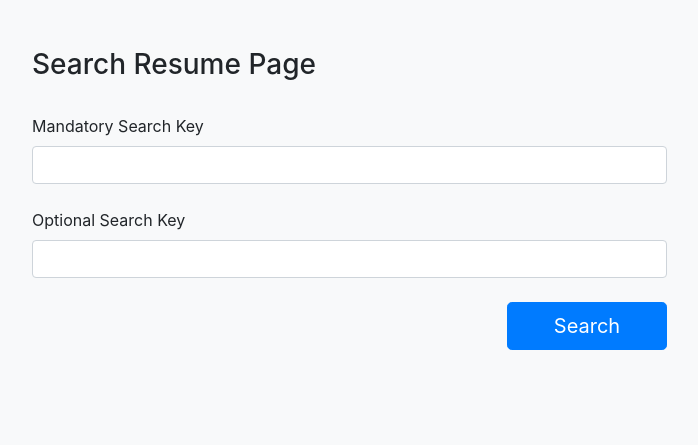
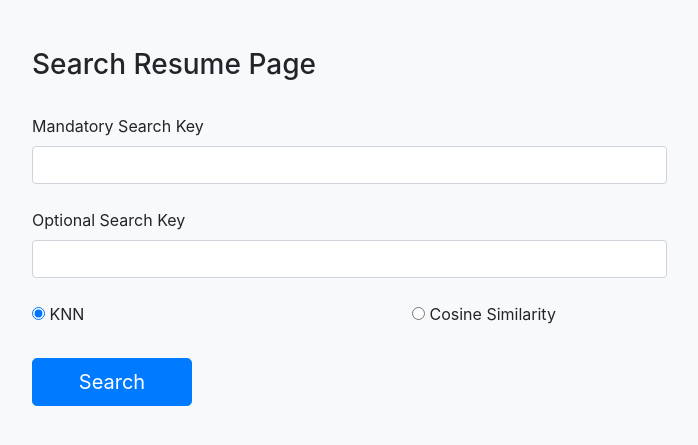
Before and after one commit to XiaoyanYang2008/IRS-MRS-F2M2HRSystem, a Flask app: page /searchResumePage in a window 1280 px wide. Shown: the top 445 px of the page, without its empty margins (53-751 px from the left). Run offline with Flask 2, Linux system fonts and the light colour scheme; some libraries are stand-ins or nearby versions.

Commit message:
Added radio button to select the type of algorithm to be used (resolve #11). New input name is algorithmType. Valid Value is "KNN" (default checked) and "cosinesim".

```diff
--- a/webapp/templates/searchResumePage.html
+++ b/webapp/templates/searchResumePage.html
@@ -42,7 +42,8 @@
                     <div class="col-sm-7" align="left"><label for="importantKey">Mandatory Search Key </label></div>
                 </div>
                 <div class="row">
-                    <div class="col-sm-7"><input class="form-control" id="importantKey" maxlength="100" name="importantKey"></div>
+                    <div align="left" class="col-sm-7"><input class="form-control" id="importantKey" maxlength="100"
+                                                              name="importantKey"></div>
                     <div class="col-sm"></div>
                 </div>
                 <div class="row">
@@ -52,17 +53,29 @@
                     <div class="col-sm-7" align="left"><label for="optionKey">Optional Search Key </label></div>
                 </div>
                 <div class="row">
-                    <div class="col-sm-7"><input class="form-control" id="optionKey" maxlength="100" name="optionKey"></div>
+                    <div align="left" class="col-sm-7"><input class="form-control" id="optionKey" maxlength="100"
+                                                              name="optionKey"></div>
                     <div class="col-sm"></div>
                 </div>
                 <div class="row">
                     <div class="col-sm">&nbsp;</div>
                 </div>
                 <div class="row">
+                    <div align="left" class="col-sm"><input checked id="KNN" name="algorithmType" type="radio"> <label
+                            for="KNN">KNN</label></div>
+                    <div align="left" class="col-sm"><input id="cosinesim" name="algorithmType" type="radio"> <label
+                            for="cosinesim">Cosine Similarity</label></div>
+                    <div class="col-sm"></div>
+                </div>
+                <div class="row">
+                    <div class="col-sm">&nbsp;</div>
+                </div>
+                <div class="row">
+                    <div align="left" class="col-sm"><input Value="Search" class="btn btn-primary btn-lg btn-block"
+                                                            type="submit"
+                                                            name="Put Record"></div>
                     <div class="col-sm-5"></div>
-                    <div class="col-sm-2"><input type="submit" Value="Search" class="btn btn-primary btn-lg btn-block"
-                                                 name="Put Record"></div>
-                    <div class="col-sm"></div>
+                    <div class="col-sm-5"></div>
                 </div>
             </div>
         </form>
```
